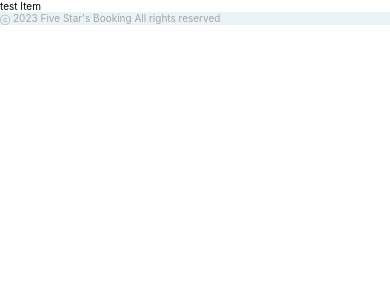
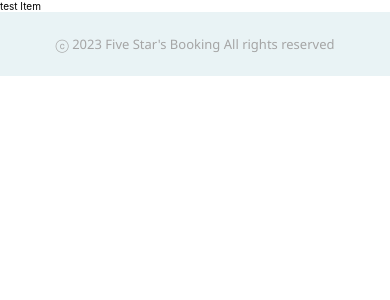
Before and after one commit to AndelysP/FiveStar-sBooking, a React (Create React App) app: page /item/1 in a window 390 px wide. Shown: the top 300 px of the page. Built offline with nearby package versions, Linux system fonts and the light colour scheme; a web font is replaced by a local one.

Commit message:
:lipstick: finalisation style Footer + responsive ok COMPOSANT DISPO

```diff
--- a/src/assets/sass/footer.scss
+++ b/src/assets/sass/footer.scss
@@ -3,4 +3,13 @@
 .footer{
     background-color: $light-grey;
     color: $grey;
+    height: 4rem;
+
+    font-family: 'Segoe UI', sans-serif;
+    font-size: small;
+    text-align: center;
+
+    display: flex;
+    justify-content: center;
+    align-items: center;
 }
--- a/src/components/Footer.js
+++ b/src/components/Footer.js
@@ -4,7 +4,9 @@ import "../assets/sass/footer.scss";
 const Footer = () => {
   return (
     <div className='footer'>
-      &#x24D2; 2023 Five Star's Booking All rights reserved
+      <p>
+        &#x24D2; 2023 Five Star's Booking All rights reserved
+      </p>
     </div>
   )
 }
```
